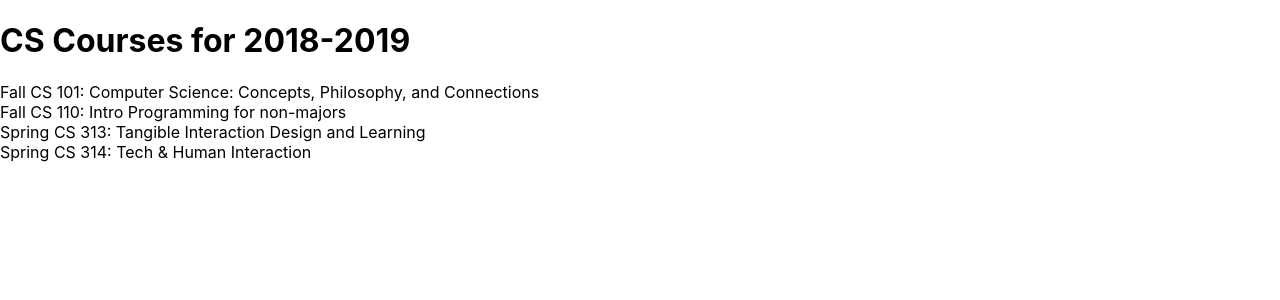
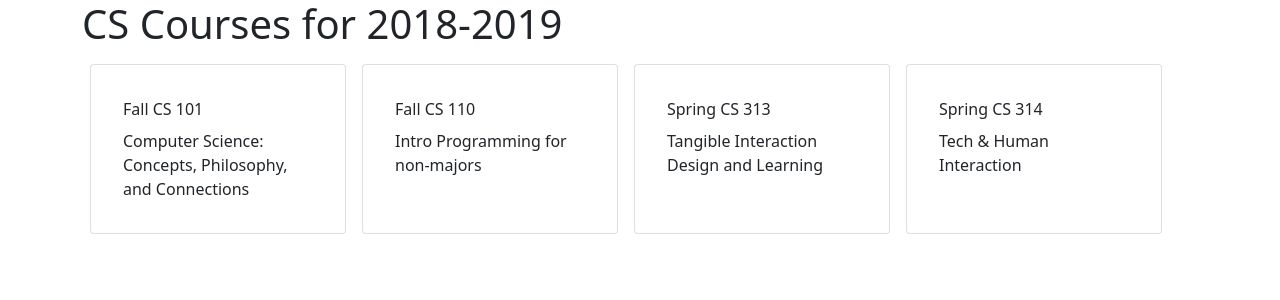
Before and after one commit to cxduvall/rapid-prototyping-react, a React (Create React App) app: page / in a window 1280 px wide. Shown: the top 300 px of the page. Built offline with nearby package versions, Linux system fonts and the light colour scheme.

Commit message:
styled the app

```diff
--- a/package.json
+++ b/package.json
@@ -6,6 +6,7 @@
     "@testing-library/jest-dom": "^5.14.1",
     "@testing-library/react": "^11.2.7",
     "@testing-library/user-event": "^12.8.3",
+    "bootstrap": "^5.1.1",
     "react": "^17.0.2",
     "react-dom": "^17.0.2",
     "react-scripts": "4.0.3",
--- a/src/App.css
+++ b/src/App.css
@@ -1,38 +1,4 @@
-.App {
-  text-align: center;
+.course-list {
+  display: grid;
+  grid-template-columns: repeat(auto-fill, minmax(12rem, 17rem));
 }
-
-.App-logo {
-  height: 40vmin;
-  pointer-events: none;
-}
-
-@media (prefers-reduced-motion: no-preference) {
-  .App-logo {
-    animation: App-logo-spin infinite 20s linear;
-  }
-}
-
-.App-header {
-  background-color: #282c34;
-  min-height: 100vh;
-  display: flex;
-  flex-direction: column;
-  align-items: center;
-  justify-content: center;
-  font-size: calc(10px + 2vmin);
-  color: white;
-}
-
-.App-link {
-  color: #61dafb;
-}
-
-@keyframes App-logo-spin {
-  from {
-    transform: rotate(0deg);
-  }
-  to {
-    transform: rotate(360deg);
-  }
-}
--- a/src/App.js
+++ b/src/App.js
@@ -1,4 +1,5 @@
 import React from 'react';
+import './App.css';
 
 const schedule = {
   title: "CS Courses for 2018-2019",
@@ -27,7 +28,7 @@
 };
 
 const App = () =>  (
-  <div>
+  <div className="container">
     <Banner title={ schedule.title } />
     <CourseList courses={ schedule.courses } />
   </div>
@@ -38,7 +39,7 @@
 );
 
 const CourseList = ({ courses }) => (
-  <div>
+  <div className="course-list">
   { Object.values(courses).map(course => <Course key={course.id} course={ course } />) }
   </div>
 );
@@ -54,8 +55,11 @@
 );
 
 const Course = ({ course }) => (
-  <div>
-    { getCourseTerm(course) } CS { getCourseNumber(course) }: { course.title }
+  <div className="card m-2 p-3">
+    <div className="card-body">
+    <div className="card-title">{ getCourseTerm(course) } CS { getCourseNumber(course) }</div>
+      <div className="card-text">{ course.title }</div>
+    </div>
   </div>
 );
 
--- a/src/index.js
+++ b/src/index.js
@@ -1,6 +1,6 @@
 import React from 'react';
 import ReactDOM from 'react-dom';
-import './index.css';
+import 'bootstrap/dist/css/bootstrap.min.css';
 import App from './App';
 import reportWebVitals from './reportWebVitals';
 
```
Also changed, not shown: 1 other file (tests, documents, lock files or other folders).
